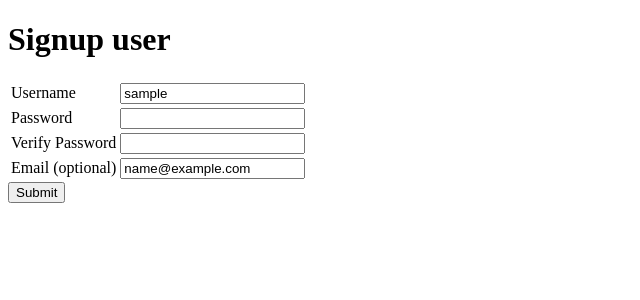
After one commit to kevinmk/user-signup, a Flask app: template templates/signup.html in a window 1280 px wide. The commit adds this page. Shown: the top 300 px of the page, without its empty margins (0-640 px from the left). Run offline with Flask 2, Linux system fonts and the light colour scheme; the template is opened without the code that fills it: most values are stand-ins (such as "Sample title", 1, 10 or a date in 2020).

Commit message:
committing finished project

```diff
--- a/main.py
+++ b/main.py
@@ -3,90 +3,45 @@ import cgi
 
 app = Flask(__name__)
 
-app.config['DEBUG'] = True      # displays runtime errors in the browser, too
+app.config['DEBUG'] = True
 
-# --------------------------------------
-terrible_movies = [
-    "Gigli",
-    "Star Wars Episode 1: Attack of the Clones",
-    "Paul Blart: Mall Cop 2",
-    "Nine Lives",
-    "Starship Troopers"
-]
+@app.route("/", methods=['GET', 'POST'])
+def signup():
+    if request.method == 'GET':
+        return render_template('signup.html')
 
-def get_current_watchlist():
-    # returns user's current watchlist--hard coded for now
-    return [ "Star Wars", "Minions", "Shawshank Redemption", "My Favorite Martian" ]
+    username = request.form['username']
+    password = request.form['password']
+    verifypass = request.form['verifypass']
+    email = request.form['email']
+    username_error=''
+    password_error=''
+    verify_error=''
+    email_error=''
+    count_at = email.count('@')
+    count_period = email.count('.')
 
-# TODO:
-# Modify "My Watchlist" so that you eliminate the need for the "crossoff" form in edit.html.
-# Now, next to every list item/movie listed in "My Watchlist" you should display a button that says "I Watched it!".
-# Clicking the button will result in a confirmation message that the movie has been watched.
-# So you'll need to add a form within the <li> tags of "My Watchlist"
-# Once this is done, delete the "crossoff" form in edit.html
+    if username == '' or ' ' in username:
+        username_error = "Username invalid!"
+    elif len(username) < 3 or len(username) > 20:
+        username_error = "Username must be between than 3 and 20 characters!"
+    if password == ''  or ' ' in password:
+        password_error = "Invalid Password!"
+    elif len(password) < 3 or len(password) > 20:
+        password_error = "Password must be between than 3 and 20 characters!"
+    if verifypass != password:
+        verify_error = "Passwords don't match!"
+    if email is not "":
+        if len(email) < 3 or len(email) > 20 or count_at != 1 or count_period != 1 or ' ' in email:
+            email_error = "Invalid Email!"
+    if not username_error and not password_error and not verify_error and not email_error:
+        return redirect('/welcome?username={0}'.format(username))
+    else:
+        return render_template('signup.html', username=username, email=email, username_error=username_error, password_error=password_error, verify_error=verify_error, email_error=email_error)
 
-# TODO:
-# Make a ratings.html template which lists all movies that have been crossed off.
-# It should have a header of <h2>Movies I Have Watched</h2>
-# Add a form for rating EACH list item/movie using a <select> dropdown with the options/values
-# in this list: ["How was it?", "*", "**", "***", "****", "*****"]
-# And with a button that says "Rate It!" to submit the user's rating.
-# Give this form the action of "/rating-confirmation" and the method of post.
-
-# TODO:
-# Add a function, movie_ratings, to handle a get request and render the template at "/ratings"
-
-# TODO:
-# Add a function, get_watched_movies, to get the list of crossed off movies.
-# For now, create a hard-coded list with a few movie titles.
-
-# TODO:
-# Make a rating-confirmation.html template, to be displayed when the user rates a movie
-# they have crossed off.
-
-# TODO:
-# create a rate_movie function that handles a post request on /rating-confirmation and
-# renders the `rating-confirmation` template.
-
-@app.route("/crossoff", methods=['POST'])
-def crossoff_movie():
-    crossed_off_movie = request.form['crossed-off-movie']
-
-    if crossed_off_movie not in get_current_watchlist():
-        # the user tried to cross off a movie that isn't in their list,
-        # so we redirect back to the front page and tell them what went wrong
-        error = "'{0}' is not in your Watchlist, so you can't cross it off!".format(crossed_off_movie)
-
-        # redirect to homepage, and include error as a query parameter in the URL
-        return redirect("/?error=" + error)
-
-    # if we didn't redirect by now, then all is well
-    return render_template('crossoff.html', crossed_off_movie=crossed_off_movie)
-
-@app.route("/add", methods=['POST'])
-def add_movie():
-    # look inside the request to figure out what the user typed
-    new_movie = request.form['new-movie']
-
-    # if the user typed nothing at all, redirect and tell them the error
-    if (not new_movie) or (new_movie.strip() == ""):
-        error = "Please specify the movie you want to add."
-        return redirect("/?error=" + error)
-
-    # if the user wants to add a terrible movie, redirect and tell them the error
-    if new_movie in terrible_movies:
-        error = "Trust me, you don't want to add '{0}' to your Watchlist".format(new_movie)
-        return redirect("/?error=" + error)
-
-    # 'escape' the user's input so that if they typed HTML, it doesn't mess up our site
-    new_movie_escaped = cgi.escape(new_movie, quote=True)
-
-    return render_template('add-confirmation.html', movie=new_movie)
-
-
-@app.route("/")
-def index():
-    encoded_error = request.args.get("error")
-    return render_template('edit.html', watchlist=get_current_watchlist(), error=encoded_error and cgi.escape(encoded_error, quote=True))
+@app.route("/welcome")
+def welcome():
+    username = request.args.get('username')
+    return render_template('welcome.html', username=username)
 
 app.run()
--- a/templates/base.html
+++ b/templates/base.html
@@ -1,20 +1,15 @@
 <!DOCTYPE html>
 <html>
     <head>
-        <title>User Signup</title>
-        <style type="text/css">
+        <style>
             .error {
                 color: red;
             }
         </style>
     </head>
     <body>
-        <h1>
-            <a href="/">FlickList</a>
-        </h1>
-
         {% block content %}
         {% endblock %}
 
     </body>
-</html>
+<html>
--- a/templates/crossoff.html
+++ /dev/null
@@ -1,5 +0,0 @@
-{% extends "base.html" %}
-
-{% block content %}
-<p><strike>{{ crossed_off_movie }}</strike>  has been crossed off your Watchlist.</p>
-{% endblock %}
--- /dev/null
+++ b/templates/signup.html
@@ -0,0 +1,49 @@
+{% extends "base.html" %}
+
+{% block content %}
+<h1>Signup user</h1>
+<form method="post">
+    <table>
+        <tbody>
+            <tr>
+                <td>
+                    <label for="username">Username</label>
+                </td>
+                <td>
+                    <input name="username" type="text" value="{{ username }}">
+                    <span class="error">{{ username_error}}</span>
+                </td>
+            </tr>
+            <tr>
+                <td>
+                    <label for="password">Password</label>
+                </td>
+                <td>
+                    <input name="password" type="password" value>
+                    <span class="error">{{ password_error }}</span>
+                </td>
+            </tr>
+            <tr>
+                <td>
+                    <label for="verifypass">Verify Password</label>
+                </td>
+                <td>
+                    <input name="verifypass" type="password" value>
+                    <span class="error">{{ verify_error }}</span>
+                </td>
+            </tr>
+            <tr>
+                <td>
+                    <label for="email">Email (optional)</label>
+                </td>
+                <td>
+                    <input name="email" type="text" value="{{ email }}">
+                    <span class="error">{{ email_error }}</span>
+                </td>
+            </tr>
+        </tbody>
+    </table>
+    <input type="submit">
+</form>
+
+{% endblock %}
--- /dev/null
+++ b/templates/welcome.html
@@ -0,0 +1,5 @@
+{% extends "base.html" %}
+
+{% block content %}
+<h1>Welcome, {{ username }}, to the best signup page ever crafted!!</h1>
+{% endblock %}
```
Also changed, not shown: templates/add-confirmation.html (deleted, +0 -7 lines), templates/edit.html (deleted, +0 -47 lines).
